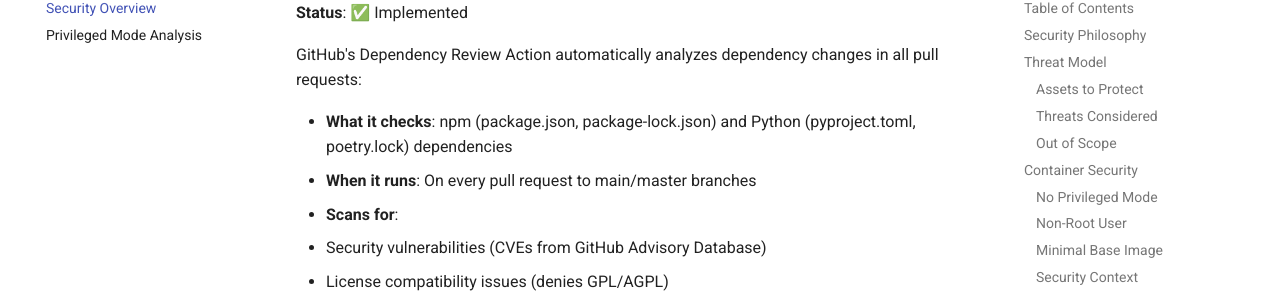
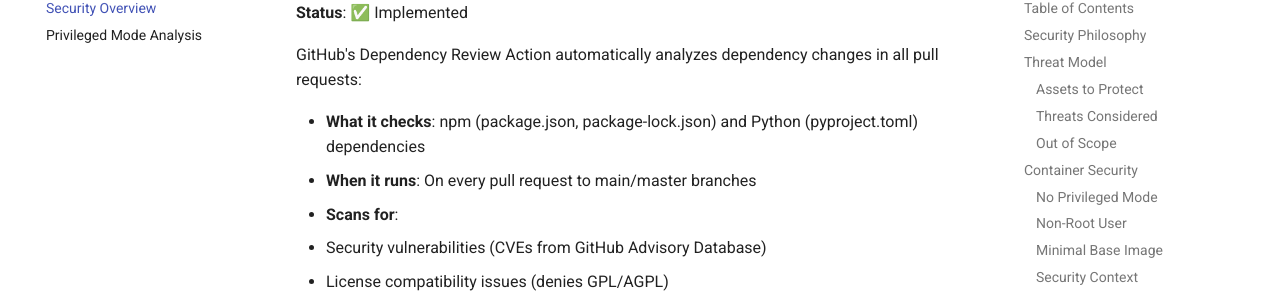
Before and after one commit to egohygiene/ubi, an MkDocs documentation site: the page built from docs/security-overview.md, in a window 1280 px wide and 900 px high, scrolled down 9549 px. Shown: the part 148-444 px from the top of the window. Built offline with MkDocs 1.6.1 and Material for MkDocs 9.7.7, drawn with Linux system fonts in a browser that asks for light colours; comment, search, counter and statistics services are not loaded; the version menu is left out.

```diff
--- a/docs/security-overview.md
+++ b/docs/security-overview.md
@@ -394,7 +394,7 @@ UBI implements multiple supply chain security measures:
 
 GitHub's Dependency Review Action automatically analyzes dependency changes in all pull requests:
 
-- **What it checks**: npm (package.json, package-lock.json) and Python (pyproject.toml, poetry.lock) dependencies
+- **What it checks**: npm (package.json, package-lock.json) and Python (pyproject.toml) dependencies
 - **When it runs**: On every pull request to main/master branches
 - **Scans for**:
   - Security vulnerabilities (CVEs from GitHub Advisory Database)
```
Also changed, not shown: SECURITY.md (+1 -1 lines), 1 other file.
